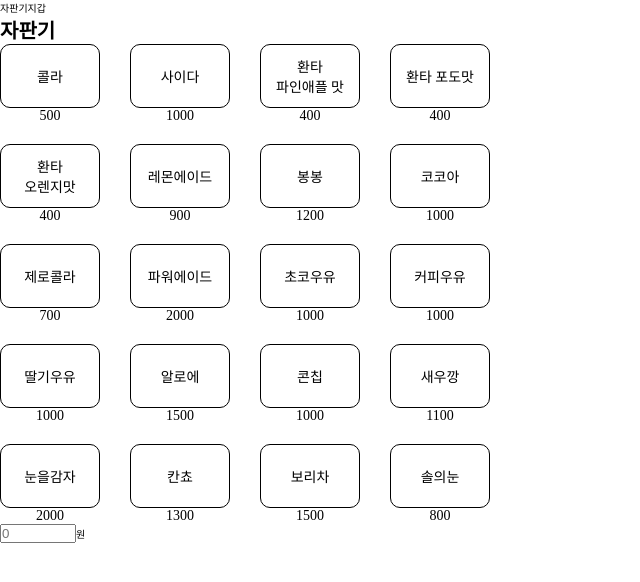
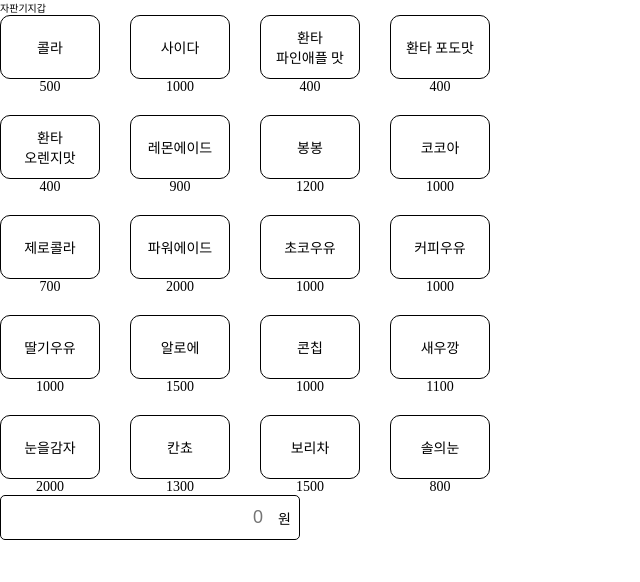
Before and after one commit to codesquad-members-2022/fe-vm, a React (Create React App) app: page /vm in a window 1280 px wide. Shown: the top 582 px of the page, without its empty margins (0-640 px from the left). Built offline with nearby package versions, Linux system fonts and the light colour scheme.

Commit message:
feat: 자판기 투입구 스타일링

```diff
--- a/src/GlobalStyle.js
+++ b/src/GlobalStyle.js
@@ -22,8 +22,15 @@ a {
 ul, ol {
     list-style: none;
 }
-p {
+p, span {
     font-size: 1.4rem;
+}
+input {
+    font-size: 1.4rem;
+    border: none;
+    &:focus {
+        outline: none;
+    }
 }
 `;
 
--- a/src/components/MoneySlot.jsx
+++ b/src/components/moneySlot/MoneySlot.jsx
@@ -1,3 +1,5 @@
+import { SlotContainer, Slot } from "./MoneySlot.style";
+
 const getMoneyFromWallet = (input, wallet) => {
     const unitOfMoney = Object.keys(wallet);
     const differenceBetweenInputAndWalletMoney = unitOfMoney.map((unit) => {
@@ -33,16 +35,16 @@ function MoneySlot({ addRecord, wallet, putMoneyIntoVendingMachine }) {
     };
 
     return (
-        <form>
-            <input
+        <SlotContainer>
+            <Slot
                 type="number"
                 min="10"
                 max="10000"
                 onKeyDown={putMoney}
                 placeholder="0"
-            ></input>
+            ></Slot>
             <span>원</span>
-        </form>
+        </SlotContainer>
     );
 }
 
--- /dev/null
+++ b/src/components/moneySlot/MoneySlot.style.js
@@ -0,0 +1,21 @@
+import styled from "styled-components";
+
+const SlotContainer = styled.form`
+    width: 300px;
+    height: 45px;
+    border: 1px solid black;
+    border-radius: 5px;
+    display: flex;
+    justify-contents: end;
+    align-items: center;
+    padding: 0px 8px;
+`;
+
+const Slot = styled.input`
+    margin-left: auto;
+    width: 100%;
+    text-align: right;
+    font-size: 1.8rem;
+`;
+
+export { SlotContainer, Slot };
--- a/src/routes/VendingMachine.jsx
+++ b/src/routes/VendingMachine.jsx
@@ -1,5 +1,5 @@
 import { useOutletContext } from "react-router-dom";
-import MoneySlot from "../components/MoneySlot";
+import MoneySlot from "../components/moneySlot/MoneySlot";
 import Products from "../components/product/Products";
 import RecordBoard from "../components/RecordBoard";
 
@@ -14,7 +14,6 @@ function VendingMachine() {
 
     return (
         <>
-            <h1>자판기</h1>
             <Products moneyInVendingMachine={moneyInVendingMachine} />
             <MoneySlot
                 addRecord={addRecord}
```
